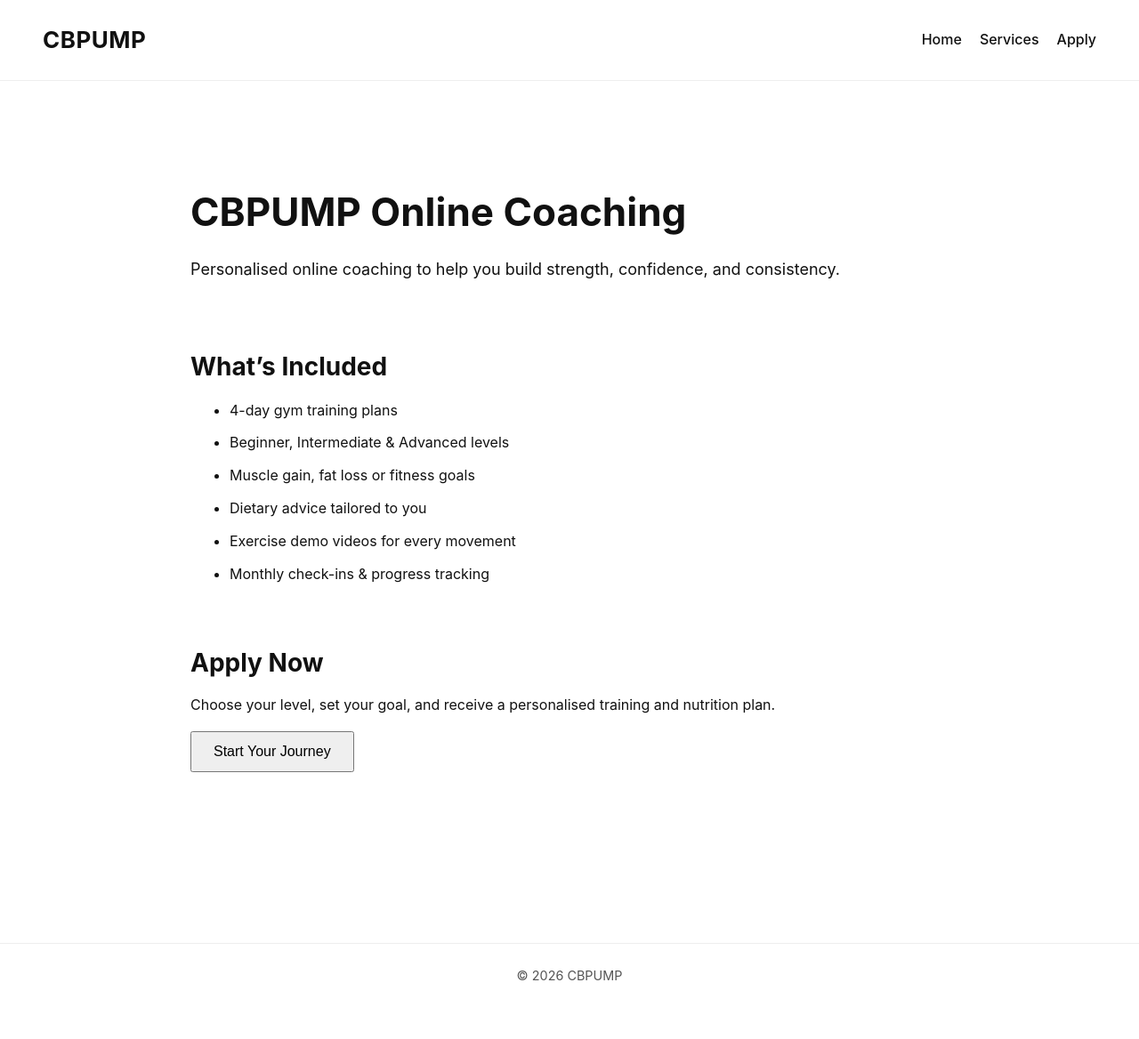
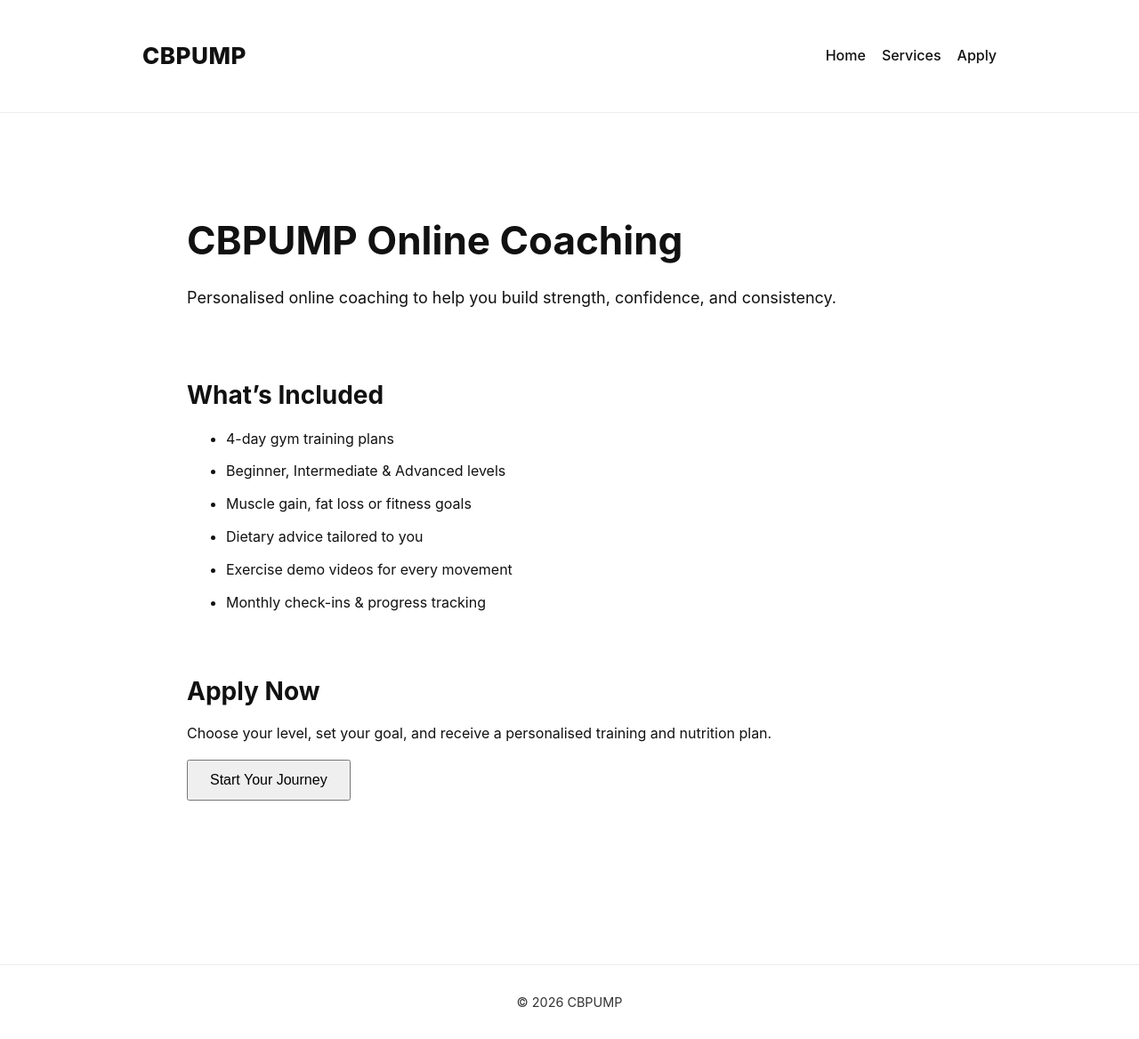
Before and after one commit to cbpumpcoaching/online-coaching-platform, a Next.js app: page / in a window 1280 px wide. Shown: the whole page at 89% size. Before the commit the page ends 1132 px from the top, so only its background shows below. Built offline with nearby package versions, Linux system fonts and the light colour scheme.

Commit message:
Update Layout.js

```diff
--- a/components/Layout.js
+++ b/components/Layout.js
@@ -2,19 +2,21 @@ export default function Layout({ children }) {
   return (
     <>
       <header style={styles.header}>
-        <h1 style={styles.logo}>CBPUMP</h1>
+        <div style={styles.headerInner}>
+          <div style={styles.brand}>CBPUMP</div>
 
-        <nav style={styles.nav}>
-          <a href="/" style={styles.link}>Home</a>
-          <a href="/#services" style={styles.link}>Services</a>
-          <a href="/apply" style={styles.link}>Apply</a>
-        </nav>
+          <nav style={styles.nav}>
+            <a href="/" style={styles.navLink}>Home</a>
+            <a href="/#services" style={styles.navLink}>Services</a>
+            <a href="/apply" style={styles.navLink}>Apply</a>
+          </nav>
+        </div>
       </header>
 
       <main style={styles.main}>{children}</main>
 
       <footer style={styles.footer}>
-        © {new Date().getFullYear()} CBPUMP
+        <p style={styles.footerText}>© {new Date().getFullYear()} CBPUMP</p>
       </footer>
     </>
   );
@@ -22,35 +24,45 @@ export default function Layout({ children }) {
 
 const styles = {
   header: {
+    borderBottom: "1px solid #eee",
+    background: "#fff",
+  },
+  headerInner: {
+    maxWidth: 1000,
+    margin: "0 auto",
+    padding: "18px 20px",
     display: "flex",
+    alignItems: "center",
     justifyContent: "space-between",
-    alignItems: "center",
-    padding: "24px 48px",
-    borderBottom: "1px solid #eee",
+    gap: 16,
   },
-  logo: {
-    fontSize: "26px",
-    margin: 0,
-    fontWeight: 700,
+  brand: {
+    fontSize: 26,
+    fontWeight: 800,
     letterSpacing: "0.5px",
   },
   nav: {
     display: "flex",
-    gap: "20px",
+    gap: 18,
+    fontSize: 16,
   },
-  link: {
+  navLink: {
     textDecoration: "none",
     fontWeight: 500,
   },
   main: {
-    maxWidth: "900px",
+    maxWidth: 900,
     margin: "0 auto",
-    padding: "64px 24px",
+    padding: "60px 20px",
   },
   footer: {
+    borderTop: "1px solid #eee",
+    padding: "30px 20px",
     textAlign: "center",
-    padding: "24px",
-    borderTop: "1px solid #eee",
-    marginTop: "64px",
+    marginTop: 60,
+  },
+  footerText: {
+    margin: 0,
+    color: "#333",
   },
 };
```
